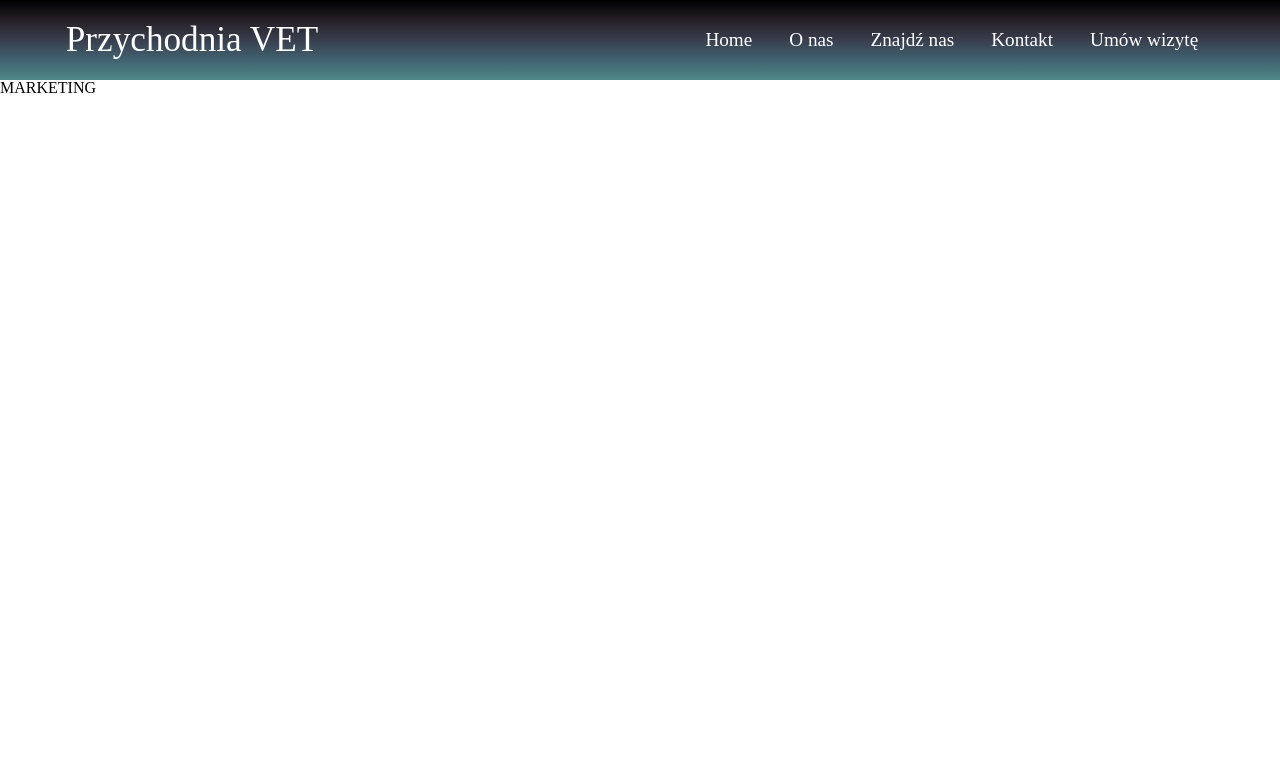
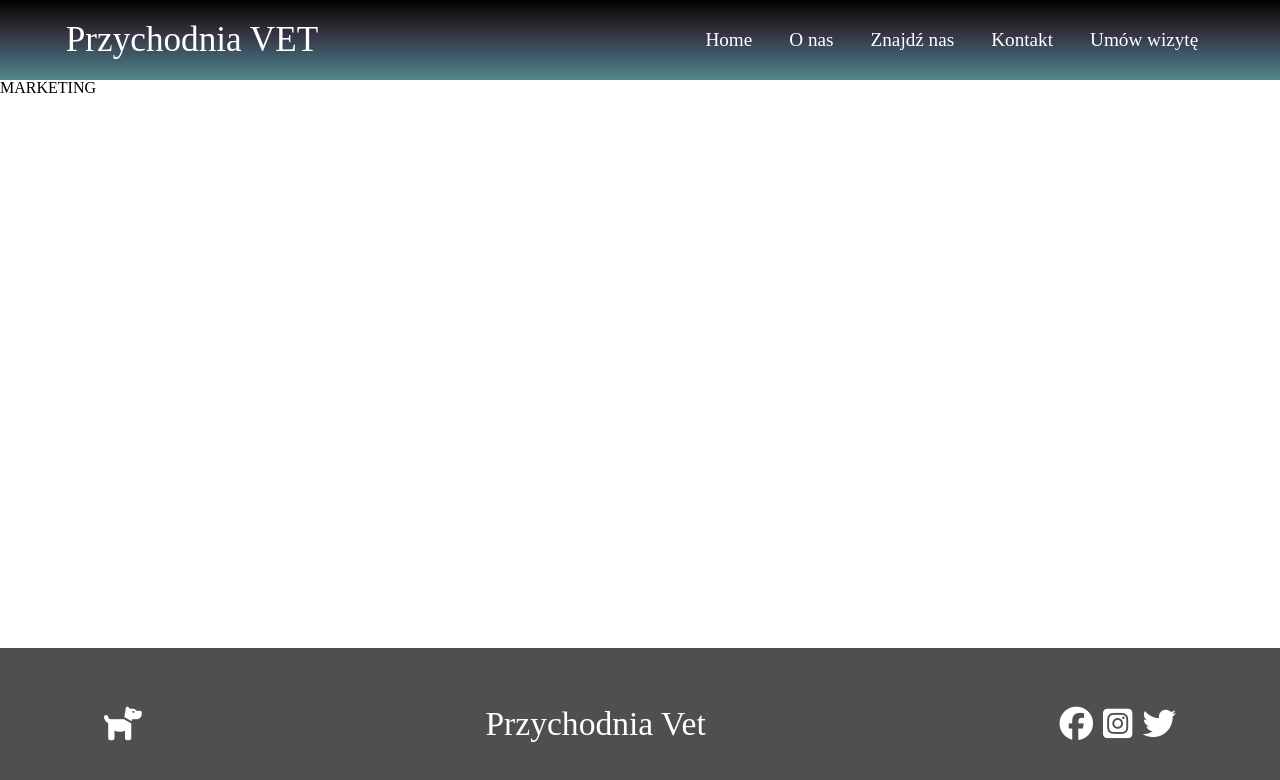
Before and after one commit to Kadavi95/Projektzal, a React (Create React App) app in the folder projekt-zal/: page /aboutUs in a window 1280 px wide. Shown: the top 780 px of the page. Built offline with nearby package versions, Linux system fonts and the light colour scheme.

Commit message:
footer-changed

```diff
--- a/projekt-zal/src/App.js
+++ b/projekt-zal/src/App.js
@@ -1,7 +1,8 @@
 
 import React from 'react';
-import reset from './sass/reset.scss'
+import  './sass/reset.scss'
 import Navbar from './components/Navbar';
+import Footer from './components/Footer'
 import { BrowserRouter as Router, Switch, Route } from 'react-router-dom';
 import './App.css';
 
@@ -23,6 +24,7 @@ function App() {
         <Route path='/contactUs' component={contactUs} />
         <Route path='/aboutUs' component={aboutUs} />
       </Switch>
+      <Footer/>
     </Router>
   );
 }
--- /dev/null
+++ b/projekt-zal/src/components/Footer.css
@@ -0,0 +1,56 @@
+.footer {
+    width: 100%;
+    height: 9.47rem;
+    position: absolute;
+    bottom: 0;
+    left: 0;
+    display: flex;
+    justify-content: space-between;
+    align-items: center;
+    color: #ffffff;
+    background-color: #4f4f4f;
+}
+.fa-dog {
+    margin-left: 6.5rem;
+    font-size: 2.1rem;
+    color: #ffff;
+    cursor: pointer;
+}
+.footer_text {
+    font-size: 2.1rem;
+    text-align: center;
+}
+.footer_container_ico{
+    margin-right: 6.5rem;
+    font-size: 2.1rem;
+    display: flex;
+    justify-content: center;
+    align-items: center;
+}
+.fa-facebook,
+.fa-instagram-square,
+.fa-twitter{
+    text-decoration: none;
+    color: #ffffff;
+    margin-left: 10px;
+    transition: all .35s ease-in;
+}
+.fa-facebook:hover {
+    color: #22a2dd;
+}
+.fa-instagram-square:hover {
+    color: #22a2dd;
+}
+.fa-twitter:hover {
+    color: #22a2dd;
+}
+@media screen and (max-width: 960px) {
+    .fa-dog {
+        margin-left: 4.4rem;
+        font-size: 1.7rem;
+    }
+    .footer_container_ico{
+        margin-right: 4.4rem;
+        font-size: 1.7rem;
+    }
+}
--- /dev/null
+++ b/projekt-zal/src/components/Footer.js
@@ -0,0 +1,20 @@
+import React from 'react';
+import './Footer.css'
+
+function Footer() {
+    return (
+        <>
+            <div className='footer'>
+                <i className='fas fa-dog'> </i>
+                <p className='footer_text'>Przychodnia Vet</p>
+                <ul className='footer_container_ico'>
+                    <li key='1'><a href='www.google.pl' className='fab fa-facebook' target='_blank'> </a></li>
+                    <li key='2'><a href='www.google.pl' className='fab fa-instagram-square'target='_blank'> </a></li>
+                    <li key='3'><a href='www.gooogle.pl' className='fab fa-twitter'target='_blank'> </a></li>
+
+                </ul>
+            </div>
+        </>
+    )
+}
+export default Footer
--- a/projekt-zal/src/components/Navbar.css
+++ b/projekt-zal/src/components/Navbar.css
@@ -2,6 +2,7 @@
     /* background: linear-gradient(90deg, rgb(28, 27, 27) 0%, rgb(26, 23, 23) 100%); */
     background-image: linear-gradient(to bottom, #000000, #252026, #393e4d, #416270, #508787);
     height: 5rem;
+    width: 100vw;
     display: flex;
     justify-content: center;
     align-items: center;
@@ -13,6 +14,10 @@
     cursor: pointer;
     text-decoration: none;
     font-size: 2.2rem;
+    transition: all .35s ease-in;
+  }
+  .navbar-logo:hover {
+    color: #22a2dd
   }
   .nav-menu {
     display: grid;
@@ -31,11 +36,11 @@
     color: white;
     text-decoration: none;
     padding: 0.5rem 1rem;
+    transition: all .35s ease-in;
   }
   .nav-links:hover {
     background-color: #22a2dd;
-    border-radius: 4px;
-    transition: all .35s ease-in;
+    border-radius: 6px;
   }
   .fa-bars {
     color: #fff;
```
